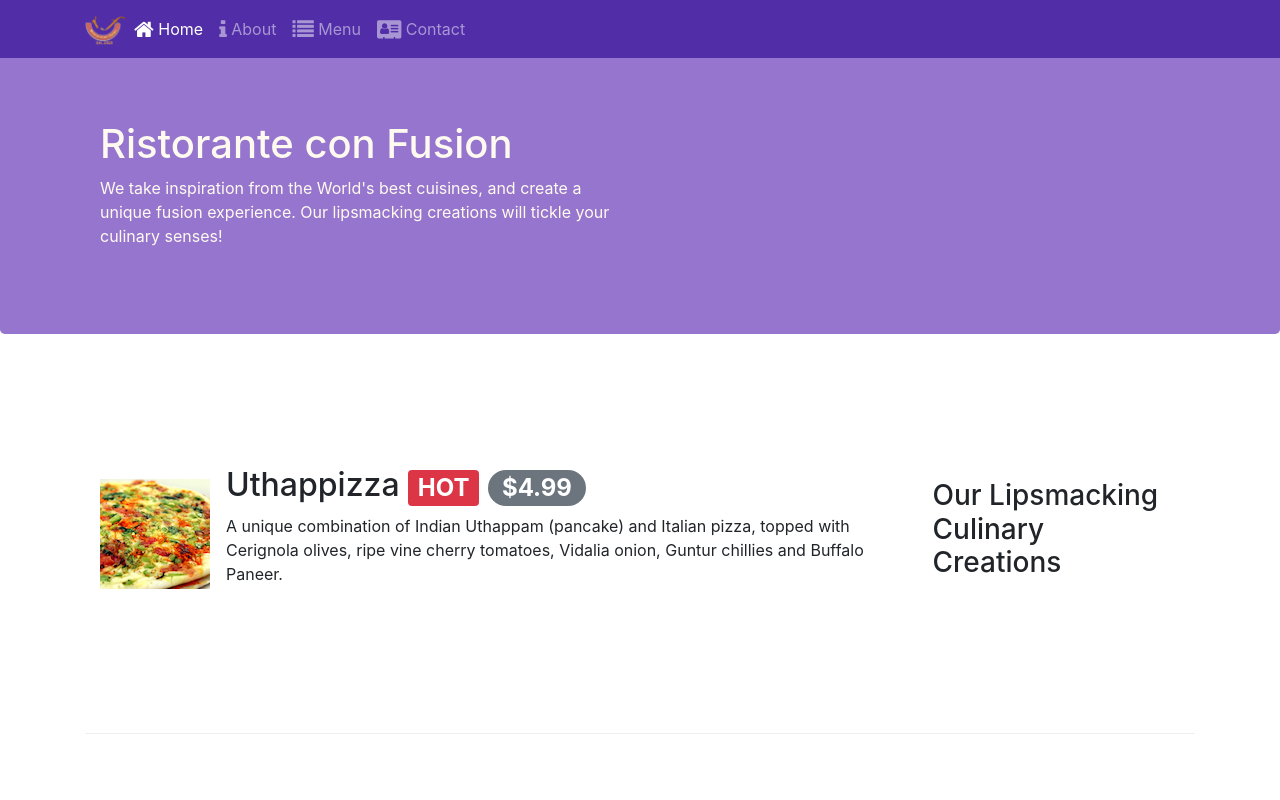
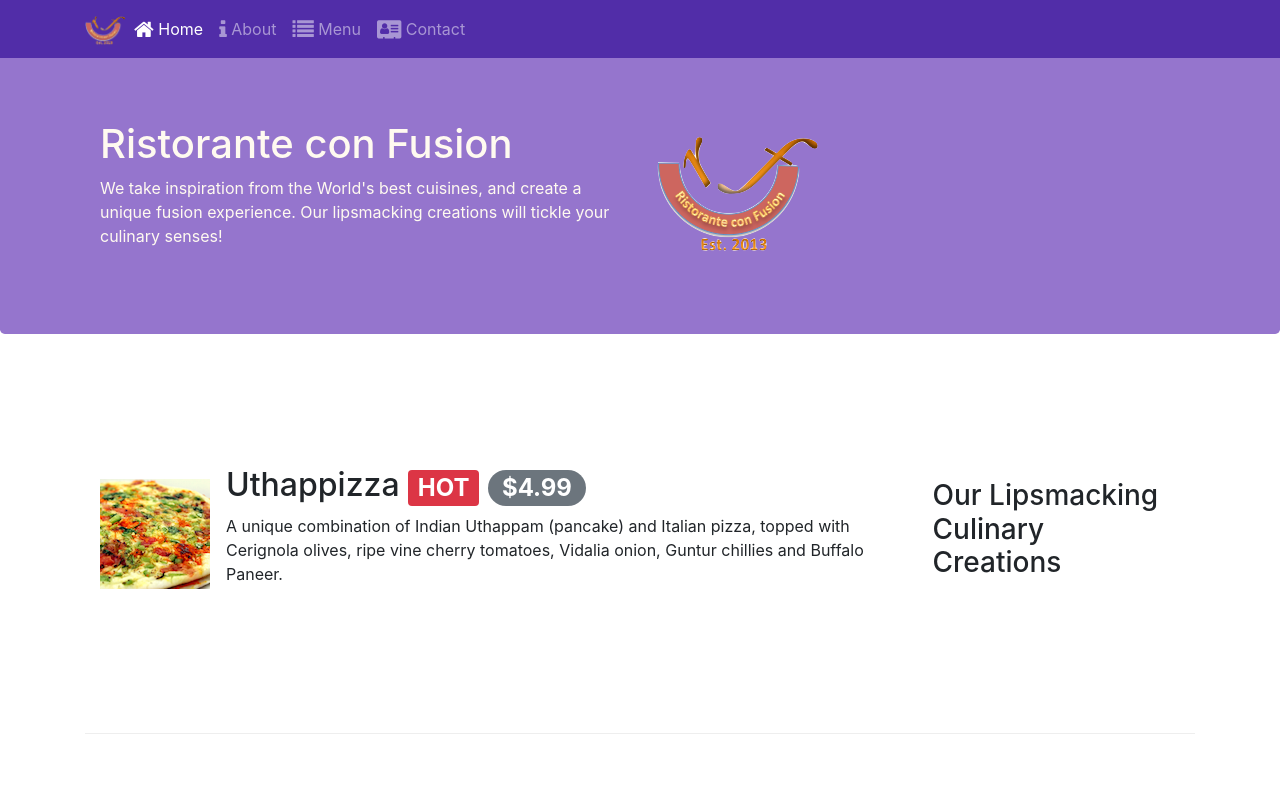
Before and after one commit to steliosgnl/conFusion, a website: page index.html in a window 1280 px wide. Shown: the top 800 px of the page. Drawn offline with nearby package versions, Linux system fonts and the light colour scheme.

Commit message:
Assignment 2 v.4 Correct Header pre-assignment fix

```diff
--- a/index.html
+++ b/index.html
@@ -41,7 +41,9 @@
                     <h1>Ristorante con Fusion</h1>
                     <p>We take inspiration from the World's best cuisines, and create a unique fusion experience. Our lipsmacking creations will tickle your culinary senses!</p>
                 </div>
-                <div class="col-12 col-sm"></div>
+                <div class="col-12 col-sm align-self-center">
+                    <img src="img/logo.png" class="img-fluid">
+                </div>
             </div>
         </div>
     </header>
```
Also changed, not shown: contactus.html (+2 -1 lines).
